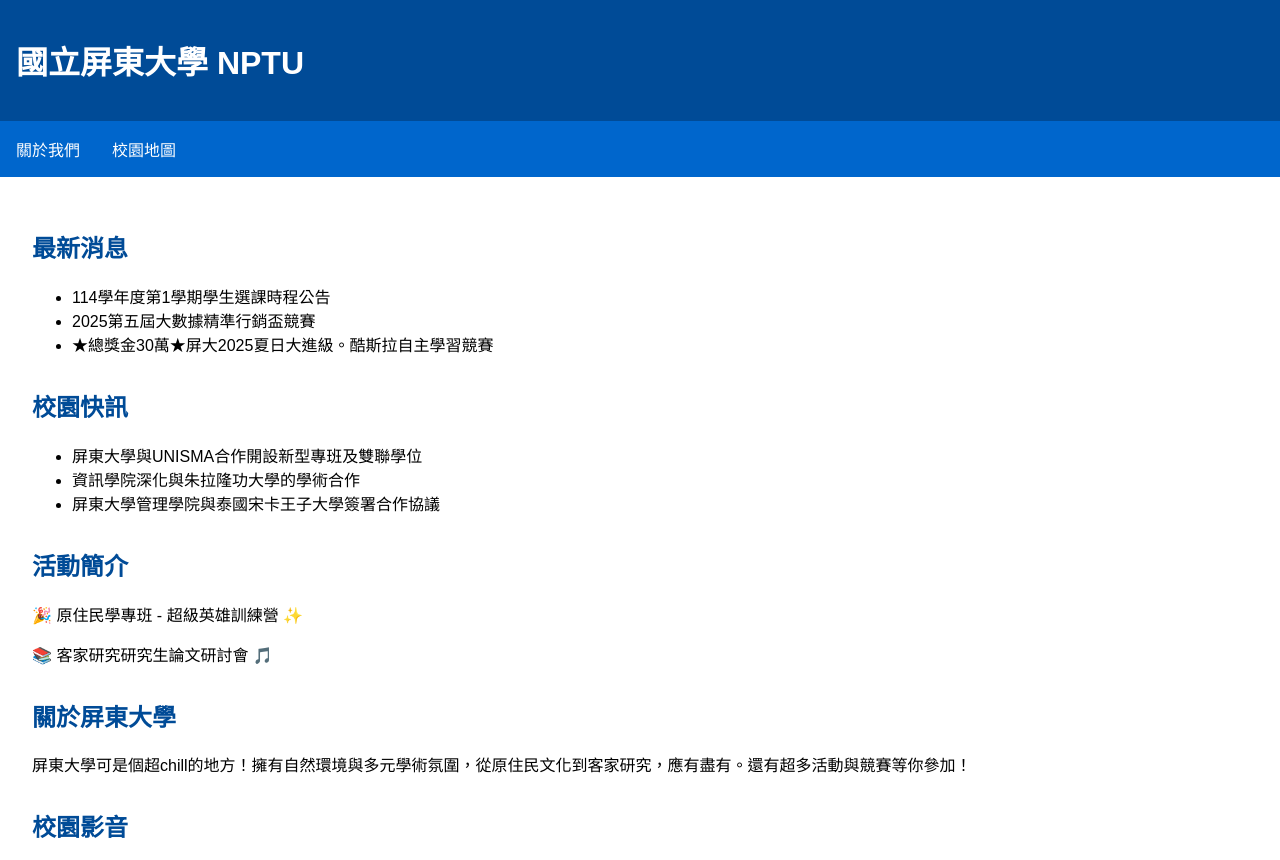
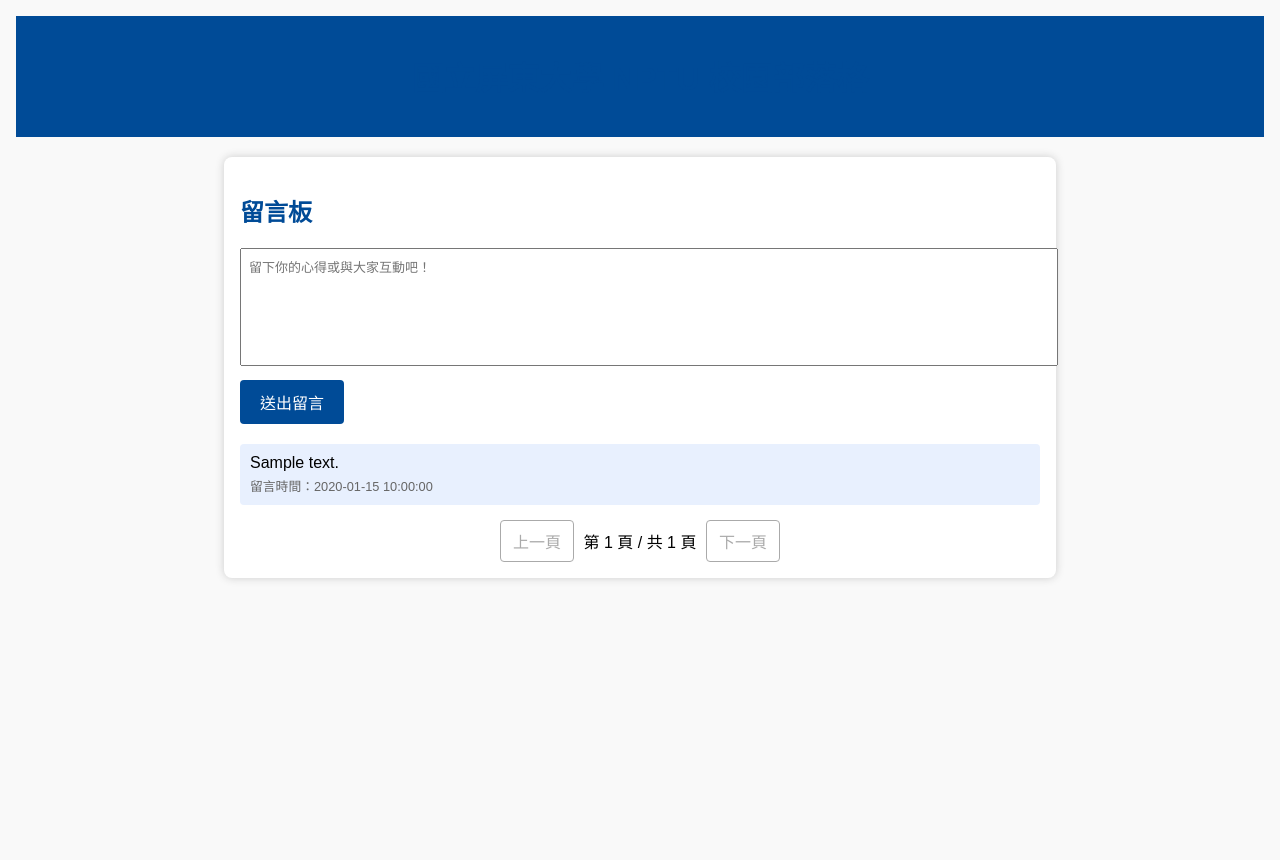
Before and after one commit to huoxue/School.Blog, a Flask app: template templates/front.html in a window 1280 px wide. Shown: the top 860 px of the page. After the commit the page ends 581 px from the top, so only its background shows below. Run offline with Flask 3, Linux system fonts and the light colour scheme; the template is opened without the code that fills it: most values are stand-ins (such as "Sample title", 1, 10 or a date in 2020).

Commit message:
Update front.html

```diff
--- a/templates/front.html
+++ b/templates/front.html
@@ -1,157 +1,105 @@
 <!DOCTYPE html>
 <html lang="zh-TW">
 <head>
-  <meta charset="UTF-8">
-  <title>國立屏東大學 NPTU</title>
+    <meta charset="UTF-8" />
+    <title>國立屏東大學 NPTU - 校園部落格</title>
     <style>
-    body { font-family: "Noto Sans TC", sans-serif; margin: 0; padding: 0; }
-    header, footer { background-color: #004B97; color: white; padding: 1em; }
-    nav ul { list-style: none; padding: 0; display: flex; background-color: #0066CC; margin: 0; }
-    nav ul li { margin: 0; }
-    nav ul li a { display: block; padding: 1em; color: white; text-decoration: none; }
-    nav ul li a:hover { background-color: #0055AA; }
-    .container { padding: 2em; }
-    .section { margin-bottom: 2em; }
-    h2 { color: #004B97; }
-    footer p { margin: 0.5em 0; }
-
-    .comment-section {
-      margin-top: 40px;
-      padding: 20px;
-      background-color: #f0f4f8;
-      border-radius: 8px;
-    }
-    .comment-section textarea {
-      width: 100%;
-      height: 100px;
-      padding: 10px;
-      margin-bottom: 10px;
-      border: 1px solid #ccc;
-      border-radius: 5px;
-      resize: none;
-    }
-    .comment-section button {
-      padding: 10px 20px;
-      background-color: #004a99;
-      color: white;
-      border: none;
-      border-radius: 5px;
+        body { font-family: "Noto Sans TC", sans-serif; margin: 0; padding: 1em; background-color: #f9f9f9; }
+        header { background-color: #004B97; color: white; padding: 1em; text-align: center; }
+        .container { max-width: 800px; margin: 20px auto; background: white; padding: 1em; border-radius: 8px; box-shadow: 0 0 8px #ccc; }
+        h1, h2 { color: #004B97; }
+        textarea { width: 100%; height: 100px; padding: 8px; margin-bottom: 10px; resize: none; font-size: 1em; }
+        button { background-color: #004B97; color: white; border: none; padding: 10px 20px; cursor: pointer; border-radius: 4px; font-size: 1em; }
+        button:hover { background-color: #003366; }
+        .comment-list { margin-top: 20px; }
+        .comment { background: #e8f0fe; padding: 10px; margin-bottom: 10px; border-radius: 4px; }
+        .comment-time { font-size: 0.8em; color: #666; margin-top: 4px; }
+        .error { color: red; margin-bottom: 10px; }
+        .pagination { margin-top: 15px; text-align: center; }
+        .pagination button {
+            margin: 0 5px;
+            padding: 8px 12px;
+            font-size: 1em;
+            border-radius: 4px;
+            border: 1px solid #004B97;
+            background: white;
+            color: #004B97;
             cursor: pointer;
         }
-    .comment-section button:hover {
-      background-color: #003a77;
-    }
-    .comment-list {
-      margin-top: 20px;
-    }
-    .comment {
-      padding: 10px;
-      border-bottom: 1px solid #ddd;
-    }
-    .comment .date {
-      font-size: 0.9em;
-      color: #666;
+        .pagination button:disabled {
+            color: #aaa;
+            border-color: #aaa;
+            cursor: not-allowed;
         }
     </style>
 </head>
 <body>
     <header>
-    <h1>國立屏東大學 NPTU</h1>
+        <h1>國立屏東大學 NPTU 校園部落格</h1>
     </header>
-  <nav>
-    <ul>
-      <li><a href="#">關於我們</a></li>
-      <li><a href="#">校園地圖</a></li>
-    </ul>
-  </nav>
+
     <div class="container">
-    <div class="section">
-      <h2>最新消息</h2>
-      <ul>
-        <li>114學年度第1學期學生選課時程公告</li>
-        <li>2025第五屆大數據精準行銷盃競賽</li>
-        <li>★總獎金30萬★屏大2025夏日大進級。酷斯拉自主學習競賽</li>
-      </ul>
+        <h2>留言板</h2>
+        <div id="errorMsg" class="error" style="display:none;"></div>
+        <textarea id="commentInput" placeholder="留下你的心得或與大家互動吧！"></textarea>
+        <button onclick="submitComment()">送出留言</button>
+
+        <div class="comment-list" id="commentList">
+            {% for comment in comments %}
+            <div class="comment">
+                <div>{{ comment.text | e }}</div>
+                <div class="comment-time">留言時間：{{ comment.datetime }}</div>
             </div>
-    <div class="section">
-      <h2>校園快訊</h2>
-      <ul>
-        <li>屏東大學與UNISMA合作開設新型專班及雙聯學位</li>
-        <li>資訊學院深化與朱拉隆功大學的學術合作</li>
-        <li>屏東大學管理學院與泰國宋卡王子大學簽署合作協議</li>
-      </ul>
+            {% endfor %}
         </div>
-    <div class="section">
-      <h2>活動簡介</h2>
-      <p>🎉 原住民學專班 - 超級英雄訓練營 ✨</p>
-      <p>📚 客家研究研究生論文研討會 🎵</p>
-    </div>
-    <div class="section">
-      <h2>關於屏東大學</h2>
-      <p>屏東大學可是個超chill的地方！擁有自然環境與多元學術氛圍，從原住民文化到客家研究，應有盡有。還有超多活動與競賽等你參加！</p>
-    </div>
-    <div class="section">
-      <h2>校園影音</h2>
-      <div style="position: relative; padding-bottom: 56.25%; height: 0; overflow: hidden;">
-        <iframe src="https://www.youtube.com/embed/eD-yVR6O-nw"
-                frameborder="0"
-                allowfullscreen
-                style="position: absolute; top: 0; left: 0; width: 100%; height: 100%;">
-        </iframe>
+
+        <div class="pagination">
+            <button id="prevPage" onclick="changePage({{ page - 1 }})" {% if page <= 1 %}disabled{% endif %}>上一頁</button>
+            <span>第 {{ page }} 頁 / 共 {{ total_pages }} 頁</span>
+            <button id="nextPage" onclick="changePage({{ page + 1 }})" {% if page >= total_pages %}disabled{% endif %}>下一頁</button>
         </div>
     </div>
-    <div class="comment-section">
-      <h2>留言板</h2>
-      <textarea id="commentInput" placeholder="留下你的心得或與大家互動吧！"></textarea>
-      <button onclick="addComment()">送出留言</button>
-      <div id="commentList" class="comment-list"></div>
-    </div>
-  </div>
-  <footer>
-    <p>民生校區：900391 屏東市民生路4-18號</p>
-    <p>屏商校區：900392 屏東市民生東路51號</p>
-    <p>屏師校區：900393 屏東市林森路1號</p>
-    <p>電話：08-7663800　傳真：08-7234406</p>
-  </footer>
 
     <script>
-    function addComment() {
-      const commentInput = document.getElementById('commentInput');
-      const commentText = commentInput.value.trim();
-      if (commentText === '') {
-        alert('請輸入留言內容哦！');
+        async function submitComment() {
+            const input = document.getElementById('commentInput');
+            const errorMsg = document.getElementById('errorMsg');
+            const commentList = document.getElementById('commentList');
+            const text = input.value.trim();
+
+            errorMsg.style.display = 'none';
+            if (text === '') {
+                errorMsg.textContent = '請輸入留言內容哦！';
+                errorMsg.style.display = 'block';
                 return;
             }
-      fetch('/add_comment', {
+
+            try {
+                const response = await fetch('/add_comment', {
                     method: 'POST',
                     headers: { 'Content-Type': 'application/json' },
-        body: JSON.stringify({ comment: commentText })
-      })
-      .then(response => response.json())
-      .then(data => {
+                    body: JSON.stringify({ text: text })
+                });
+                const data = await response.json();
+
                 if (data.success) {
-          commentInput.value = '';
-          loadComments();
+                    // 新留言寫入成功後重新載入目前頁面，確保分頁正確
+                    window.location.reload();
+                } else {
+                    errorMsg.textContent = data.error || '送出留言失敗';
+                    errorMsg.style.display = 'block';
                 }
-      });
+            } catch (err) {
+                errorMsg.textContent = '發生錯誤，請稍後再試。';
+                errorMsg.style.display = 'block';
+            }
         }
 
-    function loadComments() {
-      fetch('/get_comments')
-        .then(response => response.json())
-        .then(comments => {
-          const commentList = document.getElementById('commentList');
-          commentList.innerHTML = '';
-          comments.forEach(comment => {
-            const div = document.createElement('div');
-            div.className = 'comment';
-            div.innerHTML = `<p>${comment.text}</p>`;
-            commentList.appendChild(div);
-          });
-        });
+        function changePage(page) {
+            if(page < 1) return;
+            // 導向指定頁面
+            window.location.href = `/?page=${page}`;
         }
-
-    window.onload = loadComments;
     </script>
 </body>
 </html>
```
Lines whose indentation alone changed are shown as unchanged.
